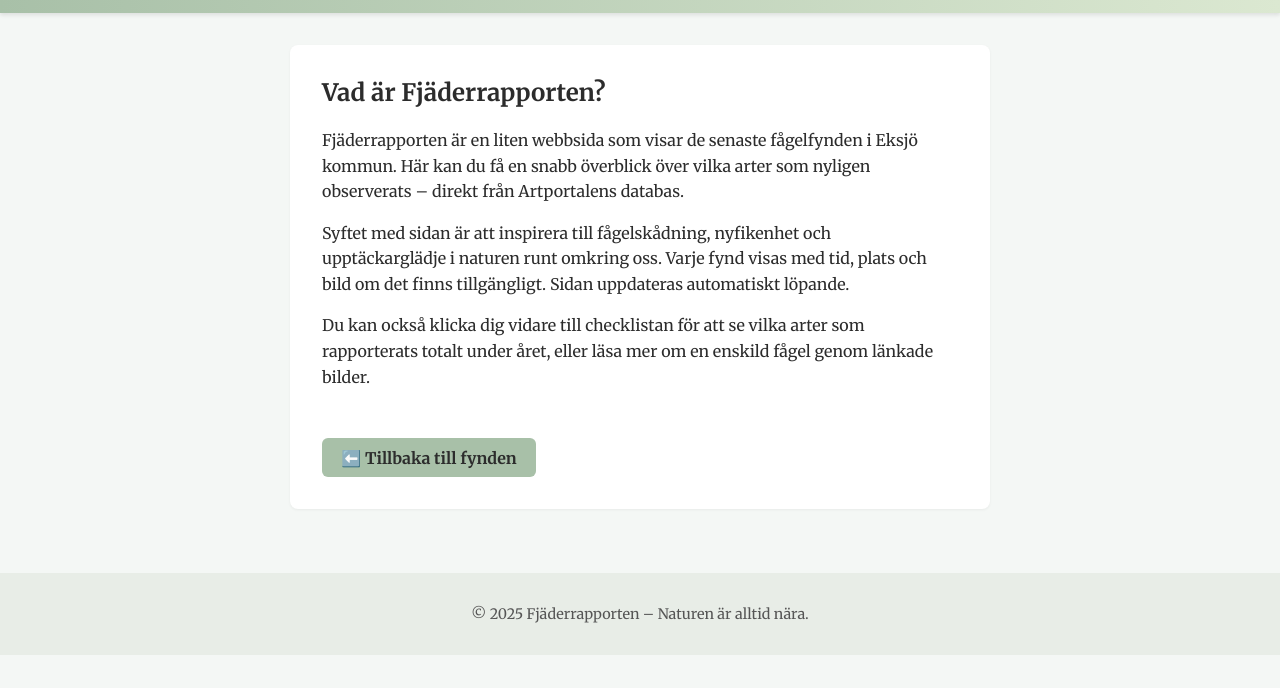
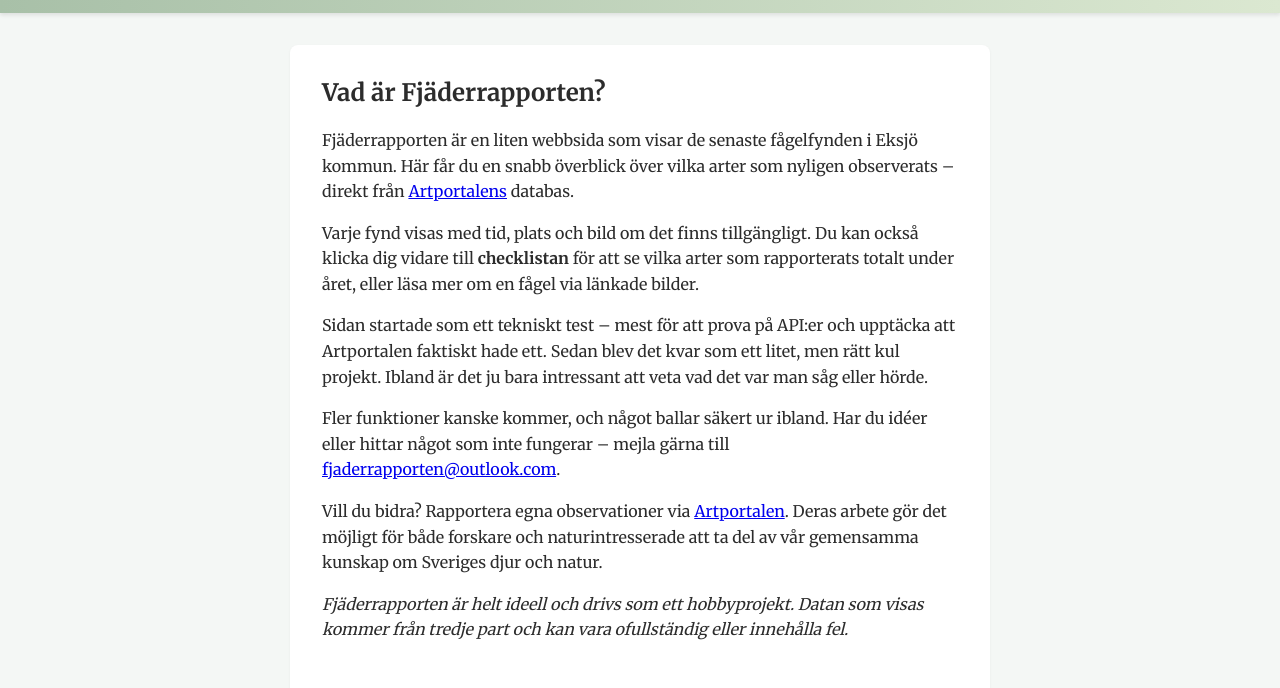
Before and after one commit to hnrkB84/fjaderrapporten, a plain HTML site: page info.html in a window 1280 px wide. Shown: the part 80-768 px from the top of the page. Drawn offline with Linux system fonts and the light colour scheme.

Commit message:
Update info.html

```diff
--- a/info.html
+++ b/info.html
@@ -72,16 +72,22 @@
     <div class="content">
       <h2>Vad är Fjäderrapporten?</h2>
       <p>
-        Fjäderrapporten är en liten webbsida som visar de senaste fågelfynden i Eksjö kommun.
-        Här kan du få en snabb överblick över vilka arter som nyligen observerats – direkt från Artportalens databas.
+        Fjäderrapporten är en liten webbsida som visar de senaste fågelfynden i Eksjö kommun. Här får du en snabb överblick över vilka arter som nyligen observerats – direkt från <a href="https://www.artportalen.se/" target="_blank">Artportalens</a> databas.
       </p>
       <p>
-        Syftet med sidan är att inspirera till fågelskådning, nyfikenhet och upptäckarglädje i naturen runt omkring oss.
-        Varje fynd visas med tid, plats och bild om det finns tillgängligt. Sidan uppdateras automatiskt löpande.
+        Varje fynd visas med tid, plats och bild om det finns tillgängligt. Du kan också klicka dig vidare till <strong>checklistan</strong> för att se vilka arter som rapporterats totalt under året, eller läsa mer om en fågel via länkade bilder.
       </p>
       <p>
-        Du kan också klicka dig vidare till checklistan för att se vilka arter som rapporterats totalt under året,
-        eller läsa mer om en enskild fågel genom länkade bilder.
+        Sidan startade som ett tekniskt test – mest för att prova på API:er och upptäcka att Artportalen faktiskt hade ett. Sedan blev det kvar som ett litet, men rätt kul projekt. Ibland är det ju bara intressant att veta vad det var man såg eller hörde.
+      </p>
+      <p>
+        Fler funktioner kanske kommer, och något ballar säkert ur ibland. Har du idéer eller hittar något som inte fungerar – mejla gärna till <a href="mailto:fjaderrapporten@outlook.com">fjaderrapporten@outlook.com</a>.
+      </p>
+      <p>
+        Vill du bidra? Rapportera egna observationer via <a href="https://www.artportalen.se/" target="_blank">Artportalen</a>. Deras arbete gör det möjligt för både forskare och naturintresserade att ta del av vår gemensamma kunskap om Sveriges djur och natur.
+      </p>
+      <p>
+        <em>Fjäderrapporten är helt ideell och drivs som ett hobbyprojekt. Datan som visas kommer från tredje part och kan vara ofullständig eller innehålla fel.</em>
       </p>
       <a href="index.html" class="back-button">⬅️ Tillbaka till fynden</a>
     </div>
```
